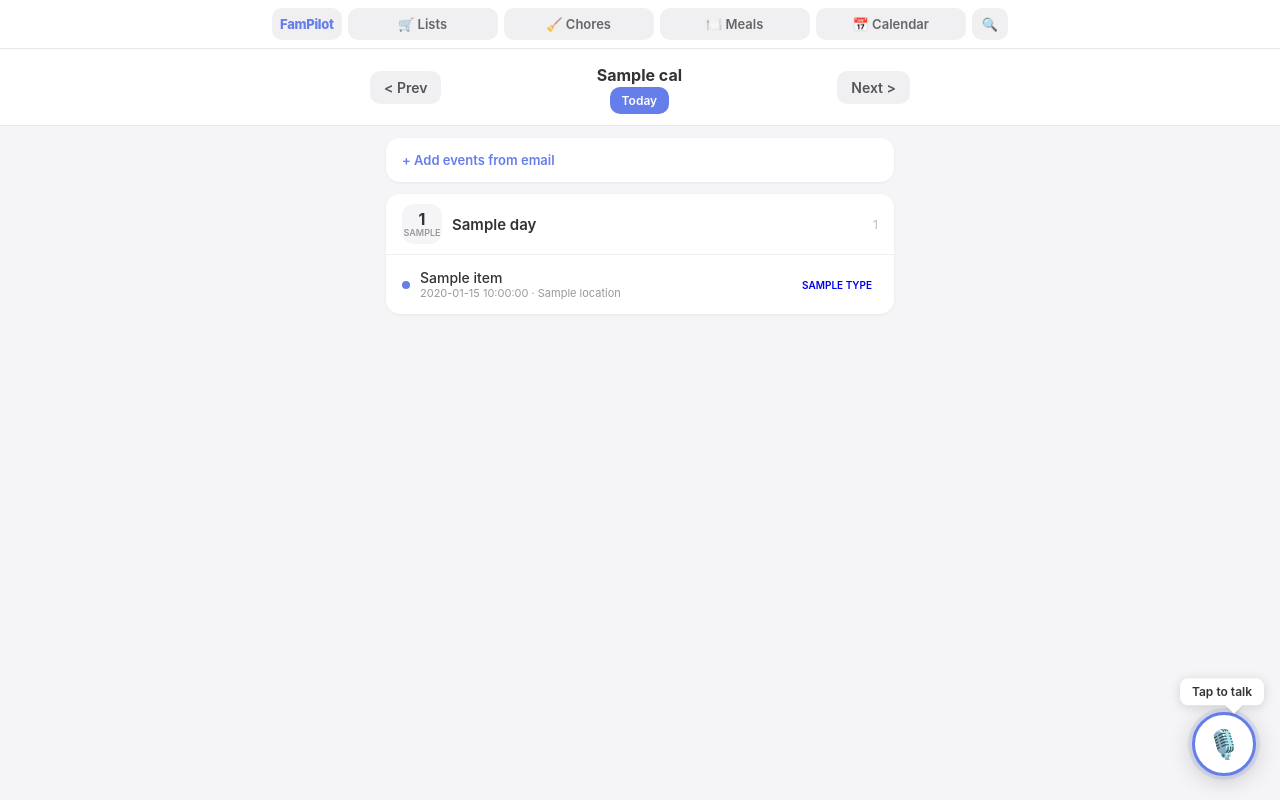
After one commit to vdesai/fampilot, a FastAPI app: template templates/calendar.html in a window 1280 px wide. The commit adds this page. Run offline with FastAPI, Linux system fonts and the light colour scheme; the template is opened without the code that fills it: most values are stand-ins (such as "Sample title", 1, 10 or a date in 2020); some libraries are stand-ins or nearby versions.

Commit message:
Add calendar view, email-to-events, duplicate detection, global search
Targeting Cozi users with the 4 features they want most:

1. Family Calendar View (/calendar)
   - Color-coded weekly view with day cards
   - Navigate between weeks with prev/next
   - Events show type badges (event/task/reminder)
   - Today highlighted with purple border

2. Email Forwarding → Events
   - Paste a school email or newsletter into the calendar page
   - AI extracts all dates and creates events automatically
   - The #1 feature that makes Cozi users switch

3. Duplicate Detection on Lists
   - Adding "milk" when "milk" is already on the list shows a warning
   - Skips the duplicate, adds only new items

4. Global Search (/search)
   - Search across events, list items, and chores from one place
   - Search icon added to nav bar
   - Results grouped by type with links to detail pages

Nav updated: Calendar tab now links to /calendar, search icon added.

Co-Authored-By: Claude Opus 4.6 (1M context) <noreply@anthropic.com>

```diff
--- a/app.py
+++ b/app.py
@@ -1049,6 +1049,88 @@ async def regenerate_family_link(request: Request):
     return RedirectResponse(url="/", status_code=303)
 
 
+# ── Calendar View ──
+
+MEMBER_COLORS = ["#667eea", "#e91e63", "#43a047", "#ff9800", "#9c27b0", "#00bcd4", "#795548", "#607d8b"]
+
+@app.get("/calendar", response_class=HTMLResponse)
+async def calendar_page(request: Request, week: int = 0):
+    auth = _require_auth(request)
+    if not auth:
+        return RedirectResponse(url="/welcome", status_code=303)
+    family_id = auth["family_id"]
+    cal = db.get_calendar_week(family_id, week_offset=week)
+    members = db.get_family_members(family_id)
+    member_colors = {m["display_name"]: MEMBER_COLORS[i % len(MEMBER_COLORS)]
+                     for i, m in enumerate(members)}
+    return templates.TemplateResponse(request, "calendar.html", {
+        "request": request,
+        "cal": cal,
+        "week": week,
+        "member_colors": member_colors,
+        "nav_page": "calendar",
+        "auth": auth,
+    })
+
+
+# ── Email Forwarding → Events ──
+
+@app.post("/api/email-to-events")
+async def email_to_events(request: Request, email_text: str = Form(...)):
+    """Parse an email body and extract all events/dates."""
+    auth = _require_auth(request)
+    if not auth:
+        return JSONResponse({"error": "unauthorized"}, status_code=401)
+    api_key = os.getenv("ANTHROPIC_API_KEY", "")
+    if not api_key:
+        return JSONResponse({"error": "API key not configured"}, status_code=500)
+
+    family_id = auth["family_id"]
+    try:
+        result = classify_and_extract_multi(email_text, api_key)
+        items_saved = []
+        for flat in result.get("items", []):
+            item_id = str(uuid4())
+            db.save_flat_item(
+                item_id, flat,
+                source_text=email_text,
+                group_id=result.get("group_id"),
+                group_title=result.get("group_title"),
+                group_summary=result.get("group_summary"),
+                family_id=family_id,
+            )
+            items_saved.append({"id": item_id, "title": flat.get("title"), "date": flat.get("start_date"), "type": flat.get("type")})
+        db.log_activity(family_id, auth["display_name"],
+                        f"added {len(items_saved)} events from email", "email_import")
+        return JSONResponse({
+            "ok": True,
+            "count": len(items_saved),
+            "items": items_saved,
+            "group_title": result.get("group_title"),
+        })
+    except Exception as e:
+        return JSONResponse({"error": str(e)}, status_code=500)
+
+
+# ── Global Search ──
+
+@app.get("/search", response_class=HTMLResponse)
+async def search_page(request: Request, q: str = ""):
+    auth = _require_auth(request)
+    if not auth:
+        return RedirectResponse(url="/welcome", status_code=303)
+    results = None
+    if q.strip():
+        results = db.search_family(auth["family_id"], q.strip())
+    return templates.TemplateResponse(request, "search.html", {
+        "request": request,
+        "query": q,
+        "results": results,
+        "nav_page": "home",
+        "auth": auth,
+    })
+
+
 @app.get("/history", response_class=HTMLResponse)
 async def history_page(request: Request):
     auth = _require_auth(request)
@@ -1229,10 +1311,13 @@ async def add_to_list(request: Request, list_id: str, text: str = Form(...)):
     lst = db.get_list(list_id)
     if not lst or lst["family_id"] != auth["family_id"]:
         return JSONResponse({"error": "not found"}, status_code=404)
+    # Build set of existing items for duplicate detection
+    existing_items = {i["text"].lower().strip() for i in db.get_list_items(list_id) if not i["checked"]}
     # Support adding multiple items separated by newlines
     # Parse optional quantity: "tomatoes x3", "tomatoes (3)", "3 tomatoes"
     qty_pattern = re.compile(r'^(.+?)\s*[x×]\s*(\d+)$|^(.+?)\s*\((\d+)\)$|^(\d+)\s+(.+)$', re.IGNORECASE)
     added = []
+    duplicates = []
     for line in text.strip().split("\n"):
         line = line.strip()
         if not line:
@@ -1247,9 +1332,13 @@ async def add_to_list(request: Request, list_id: str, text: str = Form(...)):
                 item_text, qty = m.group(3).strip(), int(m.group(4))
             elif m.group(5) and m.group(6):  # "3 tomatoes"
                 item_text, qty = m.group(6).strip(), int(m.group(5))
+        if item_text.lower().strip() in existing_items:
+            duplicates.append(item_text)
+            continue
         item_id = str(uuid4())
         db.add_list_item(item_id, list_id, item_text, added_by=auth["display_name"], quantity=qty)
         added.append({"id": item_id, "text": item_text, "quantity": qty})
+        existing_items.add(item_text.lower().strip())
     if added:
         items_text = ", ".join(a["text"] for a in added[:3])
         if len(added) > 3:
@@ -1265,7 +1354,7 @@ async def add_to_list(request: Request, list_id: str, text: str = Form(...)):
         )
     # If request is AJAX, return JSON; otherwise redirect
     if request.headers.get("accept", "").startswith("application/json"):
-        return JSONResponse({"ok": True, "added": added})
+        return JSONResponse({"ok": True, "added": added, "duplicates": duplicates})
     return RedirectResponse(url=f"/lists/{list_id}", status_code=303)
 
 
--- a/templates/_nav.html
+++ b/templates/_nav.html
@@ -178,7 +178,8 @@
             <a href="/lists" class="nav-link {% if nav_page == 'lists' %}nav-active{% endif %}">🛒 Lists</a>
             <a href="/chores" class="nav-link {% if nav_page == 'chores' %}nav-active{% endif %}">🧹 Chores</a>
             <a href="/meals" class="nav-link {% if nav_page == 'meals' %}nav-active{% endif %}">🍽️ Meals</a>
-            <a href="/history" class="nav-link {% if nav_page == 'history' %}nav-active{% endif %}">📅 Calendar</a>
+            <a href="/calendar" class="nav-link {% if nav_page == 'calendar' %}nav-active{% endif %}">📅 Calendar</a>
+            <a href="/search" class="nav-link {% if nav_page == 'search' %}nav-active{% endif %}" style="flex:none;padding:7px 10px;">🔍</a>
         </div>
     </nav>
 </div>
--- /dev/null
+++ b/templates/calendar.html
@@ -0,0 +1,322 @@
+<!DOCTYPE html>
+<html lang="en">
+<head>
+    <meta charset="UTF-8">
+    <meta name="viewport" content="width=device-width, initial-scale=1.0">
+    <title>Calendar – FamPilot</title>
+    <meta name="theme-color" content="#667eea">
+    <meta name="apple-mobile-web-app-capable" content="yes">
+    <link rel="manifest" href="/static/manifest.json">
+    <style>
+        * { margin: 0; padding: 0; box-sizing: border-box; }
+        body {
+            font-family: -apple-system, BlinkMacSystemFont, 'Segoe UI', Roboto, sans-serif;
+            background: #f5f5f7;
+            min-height: 100vh;
+        }
+
+        .cal-header {
+            background: white;
+            border-bottom: 1px solid #e8e8e8;
+            padding: 16px;
+        }
+        .cal-header-inner {
+            max-width: 540px;
+            margin: 0 auto;
+            display: flex;
+            align-items: center;
+            justify-content: space-between;
+        }
+        .cal-nav-btn {
+            background: #f0f0f2;
+            border: none;
+            border-radius: 10px;
+            padding: 8px 14px;
+            font-size: 14px;
+            font-weight: 600;
+            color: #555;
+            cursor: pointer;
+            text-decoration: none;
+            transition: background 0.15s;
+        }
+        .cal-nav-btn:hover { background: #e4e4e8; }
+        .cal-week-label {
+            font-size: 16px;
+            font-weight: 700;
+            color: #333;
+            text-align: center;
+        }
+        .cal-today-btn {
+            background: #667eea;
+            color: white;
+            border: none;
+            border-radius: 10px;
+            padding: 6px 12px;
+            font-size: 12px;
+            font-weight: 600;
+            cursor: pointer;
+            text-decoration: none;
+        }
+
+        .content {
+            max-width: 540px;
+            margin: 0 auto;
+            padding: 12px 16px 100px;
+        }
+
+        /* Email import card */
+        .email-card {
+            background: white;
+            border-radius: 14px;
+            padding: 14px 16px;
+            margin-bottom: 12px;
+            box-shadow: 0 1px 3px rgba(0,0,0,0.06);
+        }
+        .email-card summary {
+            font-size: 13px;
+            font-weight: 600;
+            color: #667eea;
+            cursor: pointer;
+            list-style: none;
+        }
+        .email-card summary::-webkit-details-marker { display: none; }
+        .email-textarea {
+            width: 100%;
+            height: 100px;
+            padding: 10px 12px;
+            border: 1.5px solid #e0e0e0;
+            border-radius: 10px;
+            font-size: 13px;
+            font-family: inherit;
+            resize: vertical;
+            margin: 10px 0 8px;
+        }
+        .email-textarea:focus { outline: none; border-color: #667eea; }
+        .email-btn {
+            width: 100%;
+            padding: 10px;
+            border: none;
+            border-radius: 10px;
+            font-size: 14px;
+            font-weight: 600;
+            background: #667eea;
+            color: white;
+            cursor: pointer;
+        }
+        .email-btn:disabled { opacity: 0.5; }
+        .email-result {
+            margin-top: 8px;
+            font-size: 13px;
+            color: #43a047;
+            font-weight: 500;
+        }
+
+        /* Day cards */
+        .day-card {
+            background: white;
+            border-radius: 14px;
+            margin-bottom: 8px;
+            box-shadow: 0 1px 3px rgba(0,0,0,0.06);
+            overflow: hidden;
+        }
+        .day-card.today { border: 2px solid #667eea; }
+        .day-header {
+            padding: 10px 16px;
+            display: flex;
+            align-items: center;
+            gap: 10px;
+            border-bottom: 1px solid #f0f0f0;
+        }
+        .day-date {
+            width: 40px;
+            height: 40px;
+            border-radius: 12px;
+            background: #f5f5f7;
+            display: flex;
+            flex-direction: column;
+            align-items: center;
+            justify-content: center;
+            flex-shrink: 0;
+        }
+        .today .day-date { background: #667eea; }
+        .day-date-num {
+            font-size: 16px;
+            font-weight: 700;
+            color: #333;
+            line-height: 1;
+        }
+        .today .day-date-num { color: white; }
+        .day-date-day {
+            font-size: 9px;
+            font-weight: 600;
+            color: #999;
+            text-transform: uppercase;
+        }
+        .today .day-date-day { color: rgba(255,255,255,0.8); }
+        .day-name {
+            font-size: 15px;
+            font-weight: 600;
+            color: #333;
+        }
+        .day-count {
+            margin-left: auto;
+            font-size: 12px;
+            color: #bbb;
+        }
+
+        .day-events { padding: 4px 0; }
+        .event-row {
+            display: flex;
+            align-items: center;
+            gap: 10px;
+            padding: 10px 16px;
+        }
+        .event-dot {
+            width: 8px;
+            height: 8px;
+            border-radius: 50%;
+            flex-shrink: 0;
+        }
+        .event-info { flex: 1; min-width: 0; }
+        .event-title {
+            font-size: 14px;
+            font-weight: 500;
+            color: #333;
+            white-space: nowrap;
+            overflow: hidden;
+            text-overflow: ellipsis;
+        }
+        .event-meta {
+            font-size: 11px;
+            color: #999;
+        }
+        .event-type {
+            font-size: 10px;
+            font-weight: 600;
+            padding: 2px 6px;
+            border-radius: 4px;
+            text-transform: uppercase;
+            flex-shrink: 0;
+        }
+        .type-event { background: #e8f5e9; color: #2e7d32; }
+        .type-task { background: #e3f2fd; color: #1565c0; }
+        .type-reminder { background: #fff3e0; color: #e65100; }
+
+        .day-empty {
+            padding: 12px 16px;
+            font-size: 13px;
+            color: #ccc;
+            font-style: italic;
+        }
+
+        .completed-event .event-title {
+            text-decoration: line-through;
+            color: #bbb;
+        }
+    </style>
+</head>
+<body>
+    {% include "_nav.html" %}
+
+    <div class="cal-header">
+        <div class="cal-header-inner">
+            <a href="/calendar?week={{ week - 1 }}" class="cal-nav-btn">< Prev</a>
+            <div>
+                <div class="cal-week-label">{{ cal.week_label }}</div>
+                {% if week != 0 %}
+                <div style="text-align:center;margin-top:4px;">
+                    <a href="/calendar" class="cal-today-btn">Today</a>
+                </div>
+                {% endif %}
+            </div>
+            <a href="/calendar?week={{ week + 1 }}" class="cal-nav-btn">Next ></a>
+        </div>
+    </div>
+
+    <div class="content">
+        <!-- Email forwarding -->
+        <div class="email-card">
+            <details>
+                <summary>+ Add events from email</summary>
+                <textarea class="email-textarea" id="emailText" placeholder="Paste a school email, newsletter, or event info here..."></textarea>
+                <button class="email-btn" id="emailBtn" onclick="parseEmail()">Extract Events</button>
+                <div class="email-result" id="emailResult"></div>
+            </details>
+        </div>
+
+        <!-- Week days -->
+        {% for day in cal.days %}
+        <div class="day-card {% if day.is_today %}today{% endif %}">
+            <div class="day-header">
+                <div class="day-date">
+                    <span class="day-date-num">{{ day.day_num }}</span>
+                    <span class="day-date-day">{{ day.day_short }}</span>
+                </div>
+                <div class="day-name">{{ day.day_name }}</div>
+                {% if day.items %}
+                <div class="day-count">{{ day.items|length }}</div>
+                {% endif %}
+            </div>
+            {% if day.items %}
+            <div class="day-events">
+                {% for item in day.items %}
+                <a href="/history/{{ item.id }}" style="text-decoration:none;" class="event-row {% if item.completed %}completed-event{% endif %}">
+                    <div class="event-dot" style="background: {{ member_colors.get(item.added_by or '', '#667eea') or '#667eea' }};"></div>
+                    <div class="event-info">
+                        <div class="event-title">{{ item.title or "Untitled" }}</div>
+                        <div class="event-meta">
+                            {% if item.time %}{{ item.time }}{% endif %}
+                            {% if item.location %} · {{ item.location }}{% endif %}
+                        </div>
+                    </div>
+                    <span class="event-type type-{{ item.type or 'event' }}">{{ item.type or "event" }}</span>
+                </a>
+                {% endfor %}
+            </div>
+            {% else %}
+            <div class="day-empty">No events</div>
+            {% endif %}
+        </div>
+        {% endfor %}
+    </div>
+
+    <script>
+        async function parseEmail() {
+            const text = document.getElementById('emailText').value.trim();
+            if (!text) return;
+            const btn = document.getElementById('emailBtn');
+            const result = document.getElementById('emailResult');
+            btn.textContent = 'Extracting...';
+            btn.disabled = true;
+
+            try {
+                const res = await fetch('/api/email-to-events', {
+                    method: 'POST',
+                    headers: { 'Content-Type': 'application/x-www-form-urlencoded' },
+                    body: `email_text=${encodeURIComponent(text)}`,
+                });
+                const data = await res.json();
+                if (data.ok && data.count > 0) {
+                    result.textContent = `Added ${data.count} events! Refreshing...`;
+                    result.style.color = '#43a047';
+                    setTimeout(() => location.reload(), 1500);
+                } else if (data.ok) {
+                    result.textContent = 'No events found in this text.';
+                    result.style.color = '#e65100';
+                } else if (data.error && data.error.includes('verloaded')) {
+                    result.textContent = 'AI is busy. Please try again in a moment.';
+                    result.style.color = '#e65100';
+                } else {
+                    result.textContent = data.error || 'Failed to parse email.';
+                    result.style.color = '#e65100';
+                }
+            } catch (e) {
+                result.textContent = 'Failed. Please try again.';
+                result.style.color = '#e65100';
+            }
+            btn.textContent = 'Extract Events';
+            btn.disabled = false;
+        }
+    </script>
+</body>
+</html>
--- a/templates/list_detail.html
+++ b/templates/list_detail.html
@@ -658,6 +658,10 @@
             if (data.ok) {
                 appendItems(data.added);
                 updateStatus();
+                if (data.duplicates && data.duplicates.length > 0) {
+                    showFeedback(`"${data.duplicates.join('", "')}" already on the list`);
+                    setTimeout(() => showFeedback(''), 3000);
+                }
             }
             addInput.focus();
         }
```
Also changed, not shown: db.py (+73 -0 lines), templates/search.html (added, +166 -0 lines).
